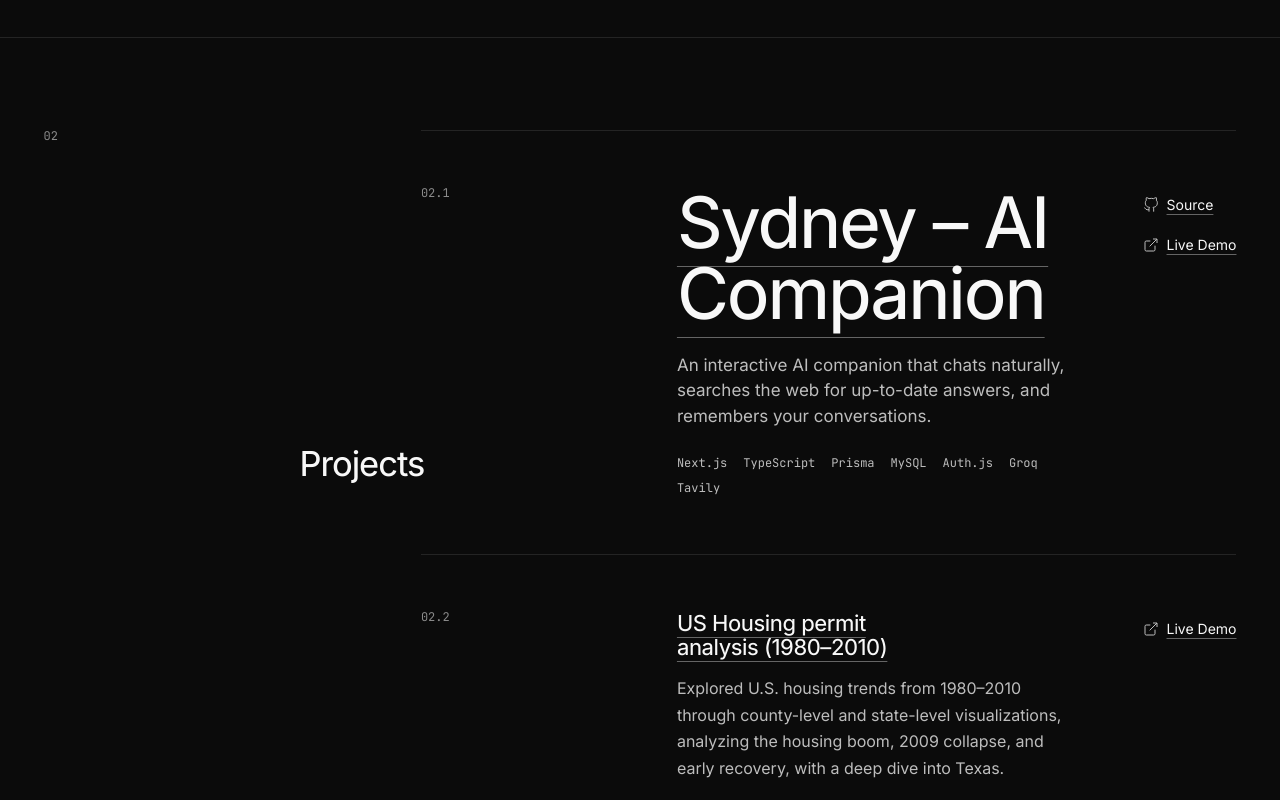
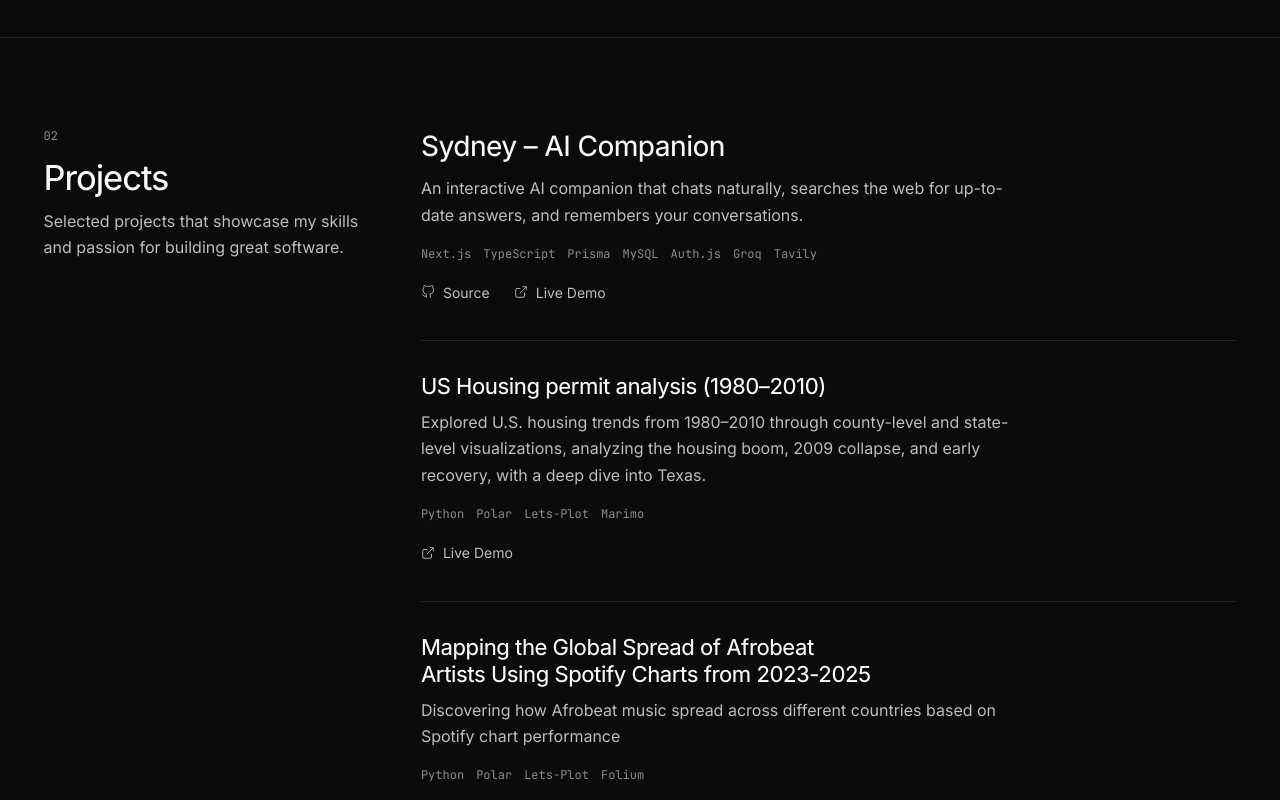
Before and after one commit to sydneyjnr/Sydney-Portfolio, a React (Vite) app: page / in a window 1280 px wide. Shown: the part 1160-1960 px from the top of the page. Built offline with nearby package versions, Linux system fonts and the light colour scheme.

Commit message:
style: lighten project rows with quiet links and a gold title hover

```diff
--- a/src/components/Projects.css
+++ b/src/components/Projects.css
@@ -1,90 +1,49 @@
-/* Title and intro sit opposite each other, unlike the stacked heads elsewhere. */
-.projects .section-head {
-  margin-bottom: var(--space-12);
-}
-
-.projects__heading {
-  display: flex;
-  flex-wrap: wrap;
-  justify-content: space-between;
-  align-items: flex-end;
-  gap: var(--space-6) var(--space-16);
-}
-
-.projects__heading .section-subtitle {
-  flex: 0 1 24em;
-  margin-top: 0;
+.projects__list {
+  min-width: 0;
 }
 
 .project {
-  padding-block: clamp(var(--space-8), 1.5rem + 2.5vw, var(--space-16));
-  border-top: 1px solid var(--rule-strong);
+  padding-block: var(--space-8);
+  border-top: 1px solid var(--rule);
+}
+
+.project:first-child {
+  padding-top: 0;
+  border-top: 0;
 }
 
 .project:last-child {
   padding-bottom: 0;
 }
 
-.project__main {
-  display: grid;
-  grid-template-columns: minmax(0, 1fr) auto;
-  gap: var(--space-8) var(--space-16);
-  align-items: start;
-  min-width: 0;
+.project__title {
+  font-size: var(--step-title);
+  line-height: 1.25;
+  margin-bottom: var(--space-2);
+  max-width: 34em;
 }
 
-.project__title {
-  font-size: var(--step-title);
-  line-height: 1.1;
-  margin-bottom: var(--space-4);
-  max-width: 24em;
-}
-
-/* The lead project gets the room: first in the list, largest on the page. */
+/* The lead project: first in the list, one step larger. */
 .project:first-child .project__title {
-  font-size: clamp(2.25rem, 1.4rem + 3.8vw, 4.5rem);
-  line-height: 1;
-  letter-spacing: var(--tracking-display);
-  margin-bottom: var(--space-6);
-}
-
-.project:first-child .project__description {
-  font-size: var(--step-lead);
-  line-height: 1.5;
+  font-size: var(--step-title-lead);
+  line-height: 1.2;
+  margin-bottom: var(--space-3);
 }
 
 .project__title a {
   color: var(--text-primary);
+  text-decoration: none;
 }
 
 .project__title a:hover {
   color: var(--gold-rich);
 }
 
-.project__title a::after {
-  content: "\2197";
-  display: inline-block;
-  margin-left: 0.2em;
-  font-weight: 400;
-  color: var(--gold-rich);
-  opacity: 0;
-  transform: translate(-0.12em, 0.12em);
-  transition:
-    opacity var(--duration) var(--ease),
-    transform var(--duration) var(--ease);
-}
-
-.project__title a:hover::after,
-.project__title a:focus-visible::after {
-  opacity: 1;
-  transform: translate(0, 0);
-}
-
 .project__description {
   color: var(--text-secondary);
   line-height: 1.65;
   max-width: 38em;
-  margin-bottom: var(--space-6);
+  margin-bottom: var(--space-4);
   text-wrap: pretty;
 }
 
@@ -92,57 +51,41 @@
   list-style: none;
   display: flex;
   flex-wrap: wrap;
-  gap: var(--space-1) var(--space-4);
+  gap: var(--space-1) var(--space-3);
   font-family: var(--font-mono);
   font-size: var(--step-label);
-  color: var(--text-secondary);
+  color: var(--text-muted);
+  margin-bottom: var(--space-3);
 }
 
 .project__links {
   display: flex;
-  flex-direction: column;
-  align-items: flex-start;
-  gap: var(--space-1);
+  flex-wrap: wrap;
+  gap: var(--space-1) var(--space-6);
 }
 
 .project__link {
   display: inline-flex;
   align-items: center;
   gap: var(--space-2);
-  min-height: 36px;
+  min-height: 32px;
   font-size: var(--step-small);
-  color: var(--text-primary);
+  color: var(--text-secondary);
+  text-decoration-color: transparent;
   white-space: nowrap;
 }
 
-.project__link svg {
-  color: var(--text-secondary);
-  transition: color var(--duration) var(--ease);
+.project__link:hover {
+  color: var(--text-primary);
+  text-decoration-color: currentColor;
 }
 
-.project__link:hover,
-.project__link:hover svg {
-  color: var(--gold-rich);
-}
-
-@media (max-width: 1023px) {
-  .project__main {
-    grid-template-columns: minmax(0, 1fr);
-  }
-
-  .project__links {
-    flex-direction: row;
-    gap: var(--space-6);
-  }
-
+@media (max-width: 960px) {
   .project__link {
     min-height: 44px;
   }
-}
 
-/* No hover to reveal the arrow on touch screens: leave it out. */
-@media (hover: none) {
-  .project__title a::after {
-    content: none;
+  .project__tags {
+    margin-bottom: var(--space-1);
   }
 }
--- a/src/components/Projects.jsx
+++ b/src/components/Projects.jsx
@@ -21,23 +21,18 @@ const PROJECTS = [
 
 export default function Projects() {
   return (
-    <section id="projects" className="section projects">
-      <div className="section-head index-row" data-reveal>
+    <section id="projects" className="section projects" data-reveal>
+      <div className="section-head">
         <span className="section-index" aria-hidden="true">02</span>
-        <div className="projects__heading">
         <h2 className="section-title">Projects</h2>
         <p className="section-subtitle">
           Selected projects that showcase my skills and passion for building great software.
         </p>
       </div>
-      </div>
 
       <div className="projects__list">
-        {PROJECTS.map((project, i) => (
-          <article key={project.title} className="project index-row" data-reveal>
-            <span className="section-index" aria-hidden="true">02.{i + 1}</span>
-            <div className="project__main">
-              <div>
+        {PROJECTS.map((project) => (
+          <article key={project.title} className="project">
             <h3 className="project__title">
               <a href={project.links.live} target="_blank" rel="noreferrer">
                 {project.title}
@@ -49,18 +44,17 @@ export default function Projects() {
                 <li key={tag}>{tag}</li>
               ))}
             </ul>
-              </div>
             <div className="project__links">
               {project.links.github && (
                 <a href={project.links.github} className="project__link" target="_blank" rel="noreferrer">
-                    <svg width="16" height="16" viewBox="0 0 24 24" fill="none" stroke="currentColor" strokeWidth="1.5" aria-hidden="true">
+                  <svg width="14" height="14" viewBox="0 0 24 24" fill="none" stroke="currentColor" strokeWidth="1.5" aria-hidden="true">
                     <path d="M9 19c-5 1.5-5-2.5-7-3m14 6v-3.87a3.37 3.37 0 0 0-.94-2.61c3.14-.35 6.44-1.54 6.44-7A5.44 5.44 0 0 0 20 4.77 5.07 5.07 0 0 0 19.91 1S18.73.65 16 2.48a13.38 13.38 0 0 0-7 0C6.27.65 5.09 1 5.09 1A5.07 5.07 0 0 0 5 4.77a5.44 5.44 0 0 0-1.5 3.78c0 5.42 3.3 6.61 6.44 7A3.37 3.37 0 0 0 9 18.13V22" />
                   </svg>
                   Source
                 </a>
               )}
               <a href={project.links.live} className="project__link" target="_blank" rel="noreferrer">
-                  <svg width="16" height="16" viewBox="0 0 24 24" fill="none" stroke="currentColor" strokeWidth="1.5" aria-hidden="true">
+                <svg width="14" height="14" viewBox="0 0 24 24" fill="none" stroke="currentColor" strokeWidth="1.5" aria-hidden="true">
                   <path d="M18 13v6a2 2 0 0 1-2 2H5a2 2 0 0 1-2-2V8a2 2 0 0 1 2-2h6" />
                   <polyline points="15 3 21 3 21 9" />
                   <line x1="10" y1="14" x2="21" y2="3" />
@@ -68,7 +62,6 @@ export default function Projects() {
                 Live Demo
               </a>
             </div>
-            </div>
           </article>
         ))}
       </div>
```
Lines whose indentation alone changed are shown as unchanged.
